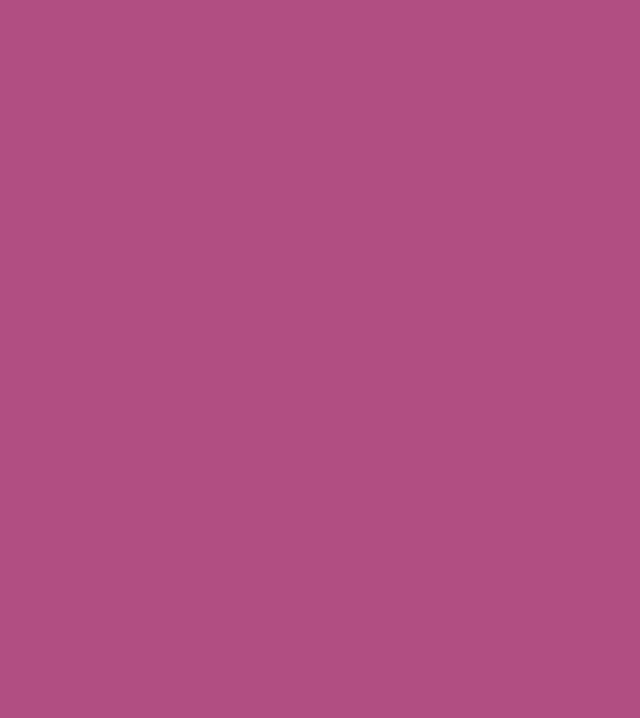
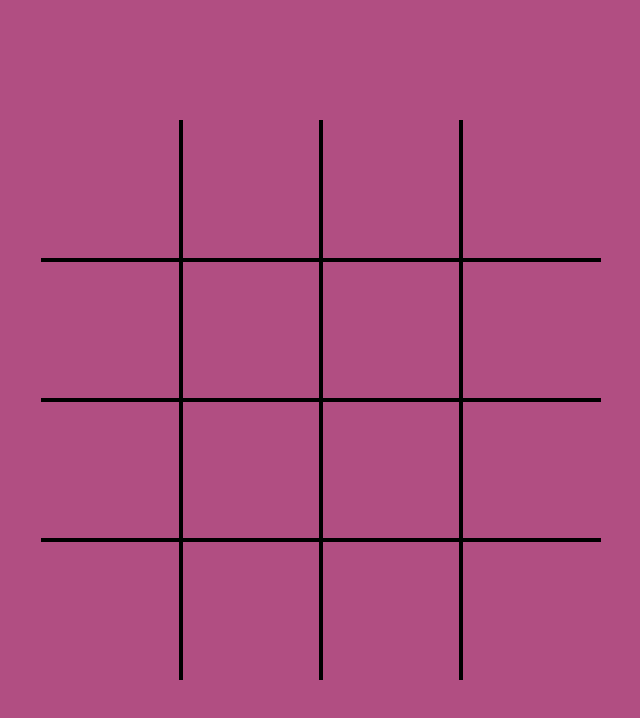
Before and after one commit to NandhithaShree/tiks-taks-toes, a React (Create React App) app: page /4by4 in a window 1280 px wide. Before the commit this address had no page. Shown: the top 718 px of the page, without its empty margins (327-967 px from the left). Built offline with nearby package versions, Linux system fonts and the light colour scheme.

Commit message:
3by3 and 4by4 works

```diff
--- a/src/App.js
+++ b/src/App.js
@@ -1,7 +1,8 @@
 import ButtonFn from './components/buttons';
 import './App.css';
 import { BrowserRouter as Router, Route, Routes, Link } from 'react-router-dom';
-import Nttkfn from './normal_tiktaktoe';
+import Threebythreefn from './components/3by3grid';
+import Fourbyfourfn from './components/4by4grid';
 
 
 
@@ -10,7 +11,8 @@ function App() {
     <>
         <Routes>
           <Route path="/" element={<ButtonFn />} /> {/*This route will render the ButtonFn component when the user navigates to the root URL ("/"). */}
-          <Route relative path="/normal_tiktaktoe" element={<Nttkfn />} />
+          <Route relative path="/normal_tiktaktoe" element={<Threebythreefn />} />
+          <Route relative path="/4by4" element={<Fourbyfourfn />} />
         </Routes>
     </>
   )
--- /dev/null
+++ b/src/components/4by4grid.css
@@ -0,0 +1,92 @@
+:root {
+    --gridlength: 0vw;
+}
+
+* {
+    box-sizing: border-box;
+}
+
+@media(max-width: 100vh) {
+    :root {
+        --gridlength: 1vw;
+    }
+}
+
+@media(min-width: 100vh) {
+    :root {
+        --gridlength: 1vh;
+    }
+}
+
+.but-to-xfn1{
+    width:calc((70/4)*var(--gridlength));
+    height:calc((70/4)*var(--gridlength));
+    background-color: transparent;
+    border:0;
+
+}
+
+#grid-parent1 {
+    border: 0px solid black;
+    height: calc(70*var(--gridlength));
+    width: calc(70*var(--gridlength));
+    margin-top: calc((100vh - calc(70 * var(--gridlength))) / 2);
+    margin-bottom: calc((100vh - calc(70 * var(--gridlength))) / 2);
+    margin-left: calc((100vw - calc(70 * var(--gridlength))) / 2);
+    margin-right: calc((100vw - calc(70 * var(--gridlength))) / 2);
+}
+.row1{
+    border: 0px solid black;
+    display:flex;
+    flex-wrap:wrap;
+    justify-content: space-between;
+    width:calc((70)*var(--gridlength));
+    height:calc((70/4)*var(--gridlength));
+}
+
+.kid1{
+    display:flex;
+    flex-wrap:nowrap;
+    justify-content: space-between;
+    width:calc((70/4)*var(--gridlength));
+    height:calc((70/4)*var(--gridlength));
+}
+.left1{
+    border-left: 2px solid black;
+}
+.top1{
+    border-top: 2px solid black;
+}
+.right1{
+    border-right: 2px solid black;
+}
+.bottom1{
+    border-bottom: 2px solid black;
+}
+.wintext1{
+    background-color: transparent;
+    border: 0;
+    font-size: 10vw;
+    font-family: sans-serif;
+    font-weight: 400;
+    font-style: normal;
+    color:white;
+    display:flex;
+    flex-wrap: nowrap;
+    justify-content: center;
+    align-items: center;
+    margin-top: 5vh;
+    margin-left: 3%;
+}
+#gohome-but1 {
+    width: min(50vh, 50vw);
+    height: min(50vh, 50vw);
+    background-color: rgb(255,255,255,0.5);
+    border-radius: 10%;
+    margin-left:calc(50vw - min(25vh, 25vw));
+    margin-top: 10vh;
+}
+
+#gohome-but1:hover{
+    background-color: rgb(192, 175, 152);
+}
--- /dev/null
+++ b/src/components/4by4grid.js
@@ -0,0 +1,143 @@
+import React from 'react';
+import "./4by4grid.css"
+import Xfn from './thex';
+import { useState, useContext } from 'react';
+import { smallTurn } from './thex';
+import { Helmet } from 'react-helmet';
+import { MyContext } from './mycontext'
+
+
+
+
+export default function Fourbyfourfn() {
+    const { winner, setwinner } = useContext(MyContext);
+    let list = [2, 3, 4, 5, 6, 7, 8, 9, 10, 11, 12, 13, 14, 15, 16, 17];
+    const newList = [2, 3, 4, 5, 6, 7, 8, 9, 10, 11, 12, 13, 14, 15, 16, 17];
+    const [isVisible, setIsVisible] = useState(false);
+    const Overlay = () => {
+        if (!isVisible) return null;
+
+        const overlayStyle = {
+            position: 'absolute',
+            top: 0,
+            left: 0,
+            width: '100%',
+            height: '100%',
+            backgroundColor: 'rgba(71, 11, 43, 0.8)',
+            zIndex: 9999,
+        };
+
+        const textStyle = {
+            position: 'absolute',
+            top: '50%',
+            left: '50%',
+        }
+        let Owinner;
+        if (winner == 1) {
+            Owinner = "Player 2"
+        }
+        else if (winner == -1) {
+            Owinner = "Player 1"
+        }
+        else {
+            Owinner = "Nobody";
+        }
+        return <div style={overlayStyle}>
+            <text className='wintext1'>{Owinner} won!</text>
+            <Reloadbutfn />
+        </div>;
+    };
+    function MyButton({ id }) {
+        const [content, setContent] = useState('');
+        function handleClick() {
+            if ((winner != null) || (list[id - 1] === -1 || list[id - 1] === 1)) return;
+            const result = Xfn();
+            setContent(result);
+            list[id - 1] = smallTurn;
+            console.log(id + "=" + smallTurn);
+            if (
+                (list[0] === list[1] && list[1] === list[2] && list[2] === list[3]) || // Horizontal row 1
+                (list[4] === list[5] && list[5] === list[6] && list[6] === list[7]) || // Horizontal row 2
+                (list[8] === list[9] && list[9] === list[10] && list[10] === list[11]) || // Horizontal row 3
+                (list[12] === list[13] && list[13] === list[14] && list[14] === list[15]) || // Horizontal row 4
+                (list[0] === list[4] && list[4] === list[8] && list[8] === list[12]) || // Vertical column 1
+                (list[1] === list[5] && list[5] === list[9] && list[9] === list[13]) || // Vertical column 2
+                (list[2] === list[6] && list[6] === list[10] && list[10] === list[14]) || // Vertical column 3
+                (list[3] === list[7] && list[7] === list[11] && list[11] === list[15]) || // Vertical column 4
+                (list[0] === list[5] && list[5] === list[10] && list[10] === list[15]) || // Diagonal from top-left to bottom-right
+                (list[3] === list[6] && list[6] === list[9] && list[9] === list[12])    // Diagonal from top-right to bottom-left
+            ) {
+                setwinner(smallTurn);
+                console.log("theres a winner");
+                setIsVisible(true);
+            }
+            else if (IsDraw(list)) {
+                setwinner(-2);
+                setIsVisible(true);
+            }
+            console.log(list[0], list[1], list[2], list[3], list[4], list[5], list[6], list[7], list[8])
+        }
+
+        return (
+            <button class="but-to-xfn1" onClick={handleClick}>
+                {content}
+            </button>
+        );
+    }
+    return (
+        <div>
+            <Overlay></Overlay>
+            <div id="grid-parent1">
+                <Helmet>
+                    <link rel="preconnect" href="https://fonts.googleapis.com" />
+                    <link rel="preconnect" href="https://fonts.gstatic.com" crossorigin />
+                    <link href="https://fonts.googleapis.com/css2?family=Press+Start+2P&display=swap" rel="stylesheet" />
+                </Helmet>
+                <div className="row1">
+                    <div className='kid1 right1 bottom1'><MyButton id="1" /></div>
+                    <div className='kid1 left1 right1 bottom1'><MyButton id="2" /></div>
+                    <div className='kid1 left1 right1 bottom1'><MyButton id="3" /></div>
+                    <div className='kid1 left1 bottom1'><MyButton id="4" /></div>
+                </div>
+                <div className="row1">
+                    <div className='kid1 top1 right1 bottom1'><MyButton id="5" /></div>
+                    <div className='kid1 left1 top1 right1 bottom1'><MyButton id="6" /></div>
+                    <div className='kid1 left1 top1 right1 bottom1'><MyButton id="7" /></div>
+                    <div className='kid1 left1 top1 bottom1'><MyButton id="8" /></div>
+                </div>
+                <div className="row1">
+                    <div className='kid1 top1 right1 bottom1'><MyButton id="9" /></div>
+                    <div className='kid1 left1 top1 right1 bottom1'><MyButton id="10" /></div>
+                    <div className='kid1 left1 top1 right1 bottom1'><MyButton id="11" /></div>
+                    <div className='kid1 left1 top1 bottom1'><MyButton id="12" /></div>
+                </div>
+                <div className="row1">
+                    <div className='kid1 top1 right1'><MyButton id="13" /></div>
+                    <div className='kid1 left1 top1 right1'><MyButton id="14" /></div>
+                    <div className='kid1 left1 top1 right1'><MyButton id="15" /></div>
+                    <div className='kid1 left1 top1'><MyButton id="16" /></div>
+                </div>
+            </div>
+        </div>
+
+    );
+}
+
+export function Reloadbutfn() {
+    return (
+        <div>
+            <button id="gohome-but1" onClick={() => window.history.back()}>
+                HOME
+            </button>
+        </div>
+    )
+}
+
+function IsDraw(list) {
+    for (let i = 0; i < 16; i++) {
+        if (list[i] != 1 && list[i] != -1) {
+            return false;
+        }
+    }
+    return true;
+}
--- a/src/components/buttons.js
+++ b/src/components/buttons.js
@@ -21,8 +21,8 @@ export default function ButtonFn() {
             newBigbut.a1 = 'X';
         } else if (winner === -1) {
             newBigbut.a1 = 'O';
-        } else {
-            newBigbut.a1 = null;
+        } else if(winner === -2) {
+            newBigbut.a1 = 'N';
         }
 
         setbigbut(newBigbut);
@@ -31,6 +31,9 @@ export default function ButtonFn() {
     const navigate = useNavigate();
     const goToNttk = () => {
         navigate('/normal_tiktaktoe');
+    };
+    const goTo4by4 = () => {
+        navigate('/4by4');
     };
     return (
         <div>
@@ -49,7 +52,7 @@ export default function ButtonFn() {
                     <button onClick={goToNttk} class="start-page-but right bot" id="one-p">
                         {bigbut.a1}
                     </button>
-                    <button class="start-page-but left right bot" id="two-p">
+                    <button onClick={goTo4by4} class="start-page-but left right bot" id="two-p">
                     </button>
                     <button class="start-page-but left bot" id="three-p">
                     </button>
--- a/src/normal_tiktaktoe.js
+++ /dev/null
@@ -1,7 +0,0 @@
-import threebythreefn from './components/3by3grid';
-
-export default function Nttkfn(){
-    return(
-        threebythreefn()
-    )
-}
```
Also changed, not shown: src/normal_tiktaktoe.html (deleted, +0 -8 lines).
